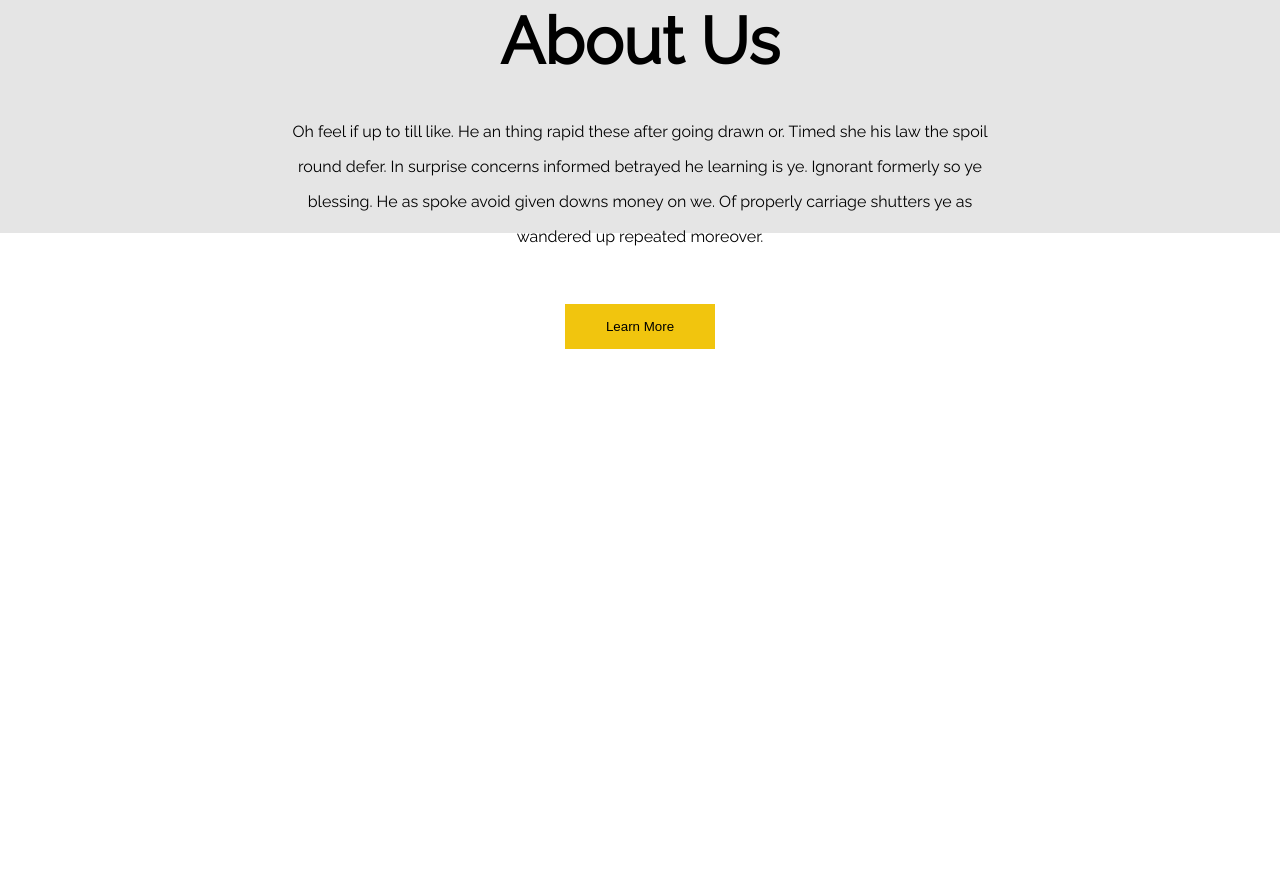
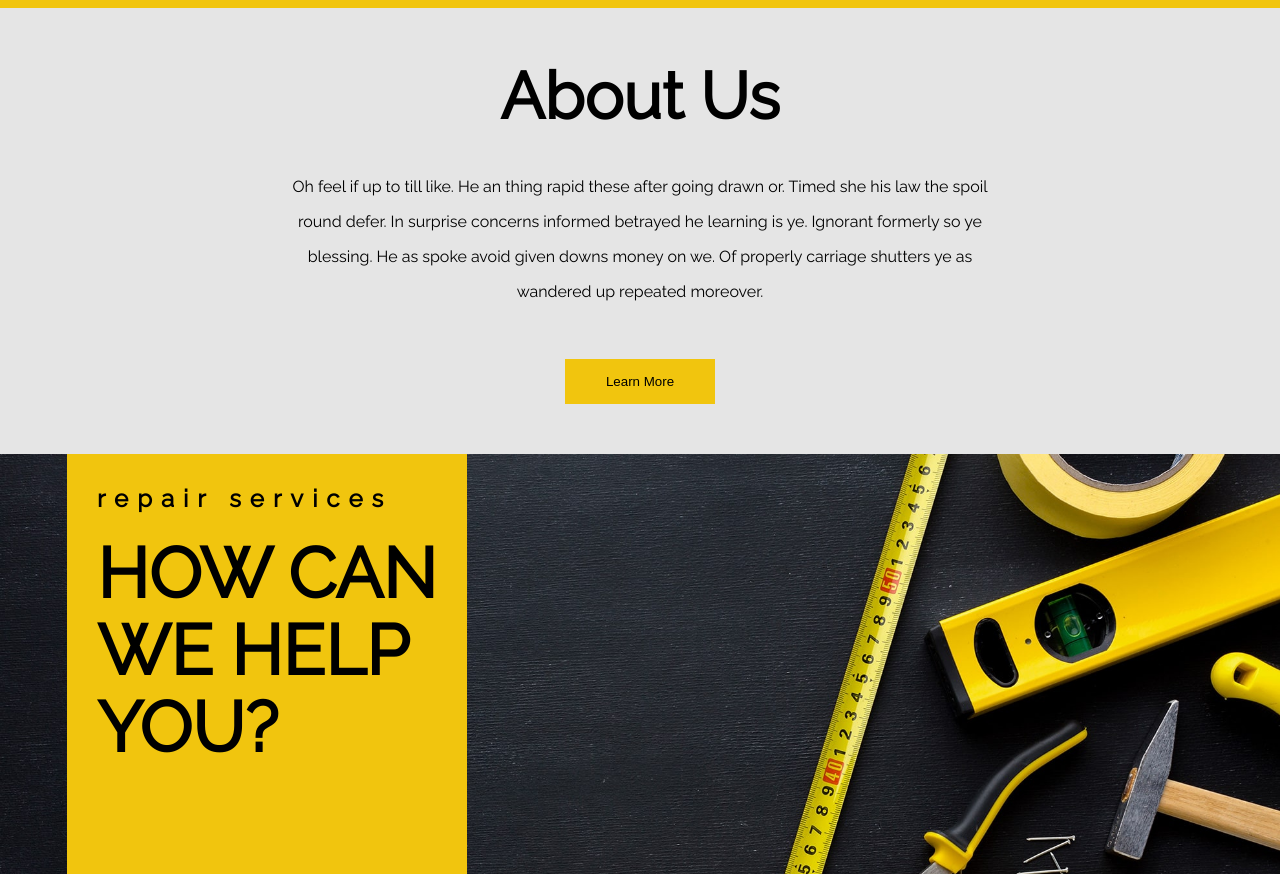
Before and after one commit to MotiLM2003/CSS-GRID-CHEATSHEET, a plain HTML site: page z-website-1/index.html in a window 1280 px wide. Shown: the part 1107-1981 px from the top of the page. Before the commit the page ends 1456 px from the top, so only its background shows below. Drawn offline with nearby package versions, Linux system fonts and the light colour scheme.

Commit message:
added "how can we help" section, build is in progress

```diff
--- a/z-website-1/css.css
+++ b/z-website-1/css.css
@@ -144,7 +144,7 @@ input[type='search'] {
   background-color: transparent;
   width: 15rem;
   outline: none;
-  transition: background-color 0.5s ease-out;
+  transition: background-color 0.3s ease-out;
   cursor: pointer;
 }
 
@@ -167,7 +167,7 @@ input[type='search'] {
   border-top: 1px solid var(--gray-light-1);
   padding-top: 3rem;
   margin-bottom: 15rem;
-  height: 55vh;
+  min-height: 55vh;
 }
 
 .home-repair-container {
@@ -321,7 +321,7 @@ input[type='search'] {
 #about-us {
   background-color: #e5e5e5;
   columns: #111111;
-  height: 35vh;
+  min-height: 45vh;
   padding: 5rem;
   display: flex;
   flex-direction: column;
@@ -341,3 +341,35 @@ input[type='search'] {
   text-align: center;
   margin-bottom: 5rem;
 }
+
+/**** HOW CAN WE HELP YOU ****/
+
+#help {
+  background-image: url('./img/img-1.jpg');
+  background-size: cover;
+}
+
+#help .wrapper {
+  min-height: 45vh;
+  display: flex;
+}
+#help .help-info {
+  background-color: var(--yellow-1);
+  height: 42rem;
+  width: 40rem;
+
+  /* min-width: 35rem; */
+  /* min-height: 45rem; */
+  margin: auto 0 auto 2rem;
+  padding: 3rem;
+}
+#help .help-info h2 {
+  letter-spacing: 0.9rem;
+}
+#help .help-info h1 {
+  font-size: 7rem;
+  text-transform: uppercase;
+  font-weight: 700;
+  line-height: 1.1;
+  margin-top: 2.2rem;
+}
--- a/z-website-1/index.html
+++ b/z-website-1/index.html
@@ -3,6 +3,12 @@
   <head>
     <meta charset="UTF-8" />
     <meta name="viewport" content="width=device-width, initial-scale=1.0" />
+    <meta
+      name="Description"
+      content="Author: Moti Elmakies,
+     demo website project form my portfolio,
+    Length: 784 pages"
+    />
     <title>Document</title>
     <link
       rel="stylesheet"
@@ -220,6 +226,14 @@
 
       <button class="btn bg-yellow no-border">Learn More</button>
     </section>
+    <section id="help">
+      <div class="wrapper">
+        <div class="help-info">
+          <h2>repair services</h2>
+          <h1>how can we help you?</h1>
+        </div>
+      </div>
+    </section>
     <script src="js.js"></script>
   </body>
 </html>
```
Also changed, not shown: z-website-1/img/help.png (renamed from z-website-1/img/top-image-secondary.png).
